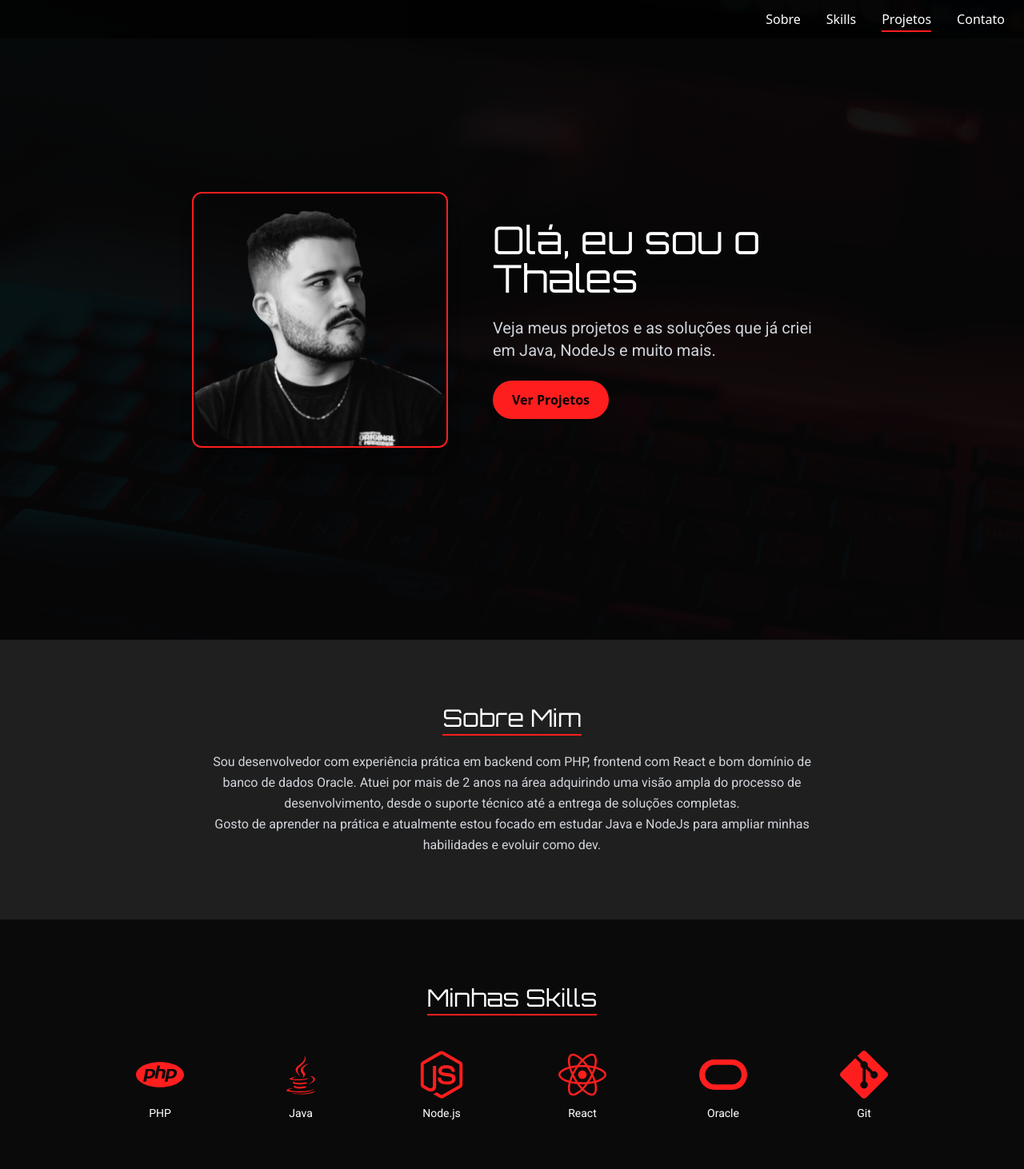
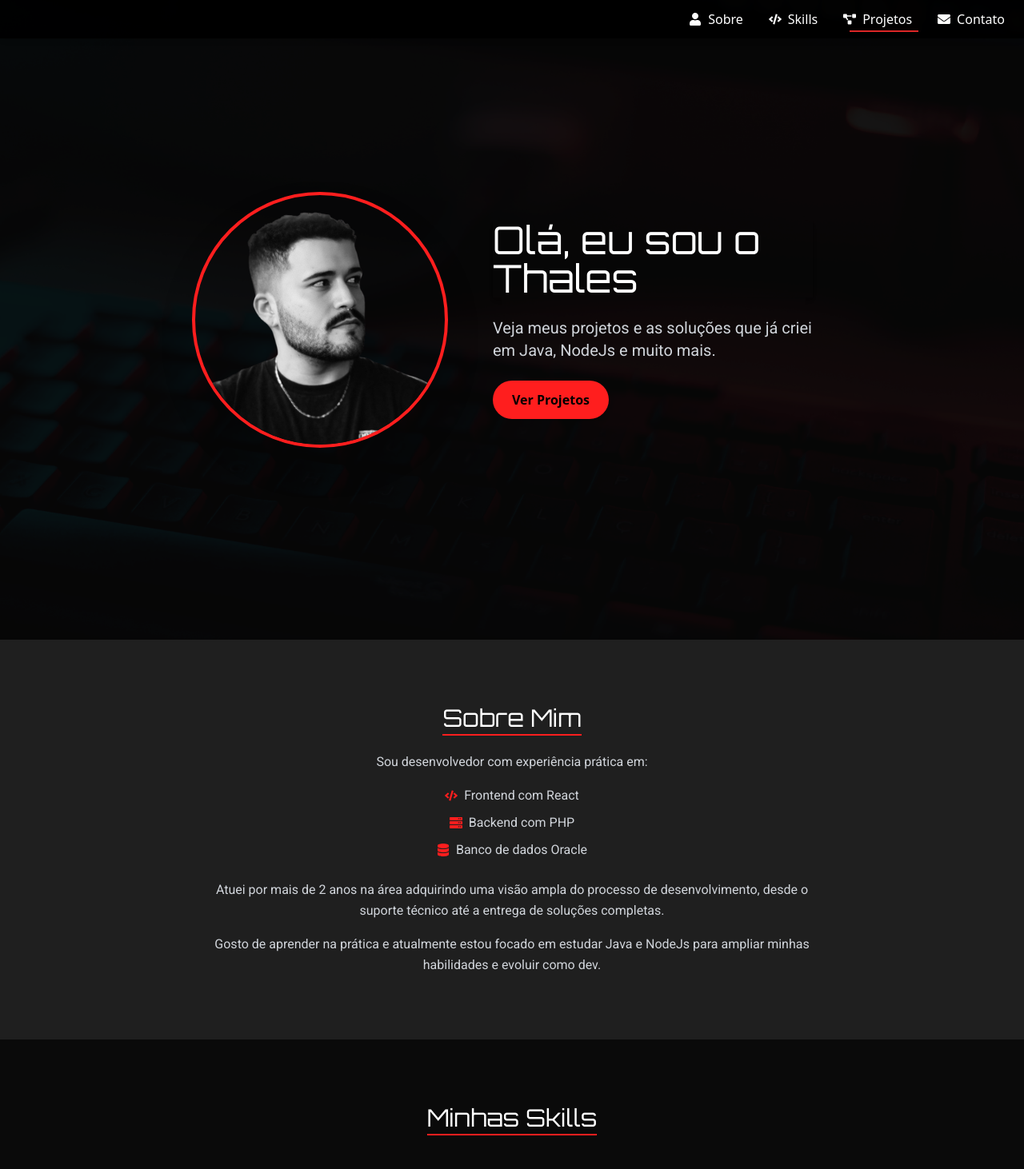
Before and after one commit to thales-sblue/thales-sblue.github.io, a React (Vite) app: page / in a window 1280 px wide. Shown: the top 1462 px of the page at 80% size. Built offline with nearby package versions, Linux system fonts and the light colour scheme.

Commit message:
header update

```diff
--- a/package.json
+++ b/package.json
@@ -15,6 +15,7 @@
     "react": "^18.2.0",
     "react-dom": "^18.2.0",
     "react-icons": "^5.5.0",
+    "react-tsparticles": "^2.12.2",
     "recharts": "^2.15.3",
     "thales-dev": "file:"
   },
--- a/src/components/About.jsx
+++ b/src/components/About.jsx
@@ -1,5 +1,6 @@
 import React from "react";
 import { motion } from "framer-motion";
+import { FaCode, FaDatabase, FaServer } from "react-icons/fa"; // Importando ícones
 
 const fadeUp = { hidden: { opacity: 0, y: 20 }, visible: { opacity: 1, y: 0 } };
 
@@ -19,9 +20,23 @@ export default function About() {
                     Sobre Mim
                     <span className="absolute left-0 -bottom-1 w-full h-0.5 bg-accent"></span>
                 </h2>
-                <p className="font-body text-gray-300 leading-relaxed">
-                    Sou desenvolvedor com experiência prática em backend com PHP, frontend com React e bom domínio de banco de dados Oracle.
-                    Atuei por mais de 2 anos na área adquirindo uma visão ampla do processo de desenvolvimento, desde o suporte técnico até a entrega de soluções completas.               </p>
+                <p className="font-body text-gray-300 leading-relaxed mb-4">
+                    Sou desenvolvedor com experiência prática em:
+                </p>
+                <ul className="font-body text-gray-300 leading-relaxed mb-6 space-y-2">
+                    <li className="flex items-center justify-center">
+                        <FaCode className="text-accent mr-2" /> Frontend com React
+                    </li>
+                    <li className="flex items-center justify-center">
+                        <FaServer className="text-accent mr-2" /> Backend com PHP
+                    </li>
+                    <li className="flex items-center justify-center">
+                        <FaDatabase className="text-accent mr-2" /> Banco de dados Oracle
+                    </li>
+                </ul>
+                <p className="font-body text-gray-300 leading-relaxed mb-4">
+                    Atuei por mais de 2 anos na área adquirindo uma visão ampla do processo de desenvolvimento, desde o suporte técnico até a entrega de soluções completas.
+                </p>
                 <p className="font-body text-gray-300 leading-relaxed">
                     Gosto de aprender na prática e atualmente estou focado em estudar Java e NodeJs para ampliar minhas habilidades e evoluir como dev.
                 </p>
--- a/src/components/Header.jsx
+++ b/src/components/Header.jsx
@@ -1,12 +1,12 @@
-// src/components/Header.jsx
 import React, { useState, useEffect } from "react";
 import { HiMenu, HiX } from "react-icons/hi";
+import { FaUser, FaCode, FaProjectDiagram, FaEnvelope } from "react-icons/fa";
 
 const navItems = [
-    { name: "Sobre", href: "#about" },
-    { name: "Skills", href: "#skills" },
-    { name: "Projetos", href: "#projects" },
-    { name: "Contato", href: "#contact" },
+    { name: "Sobre", href: "#about", icon: <FaUser /> },
+    { name: "Skills", href: "#skills", icon: <FaCode /> },
+    { name: "Projetos", href: "#projects", icon: <FaProjectDiagram /> },
+    { name: "Contato", href: "#contact", icon: <FaEnvelope /> },
 ];
 
 export default function Header() {
@@ -18,7 +18,7 @@ export default function Header() {
             const pos = window.scrollY;
             navItems.forEach(({ name, href }) => {
                 const sec = document.querySelector(href);
-                if (sec && pos >= sec.offsetTop - 120) {
+                if (sec && pos >= sec.offsetTop - 160) {
                     setActive(name);
                 }
             });
@@ -29,53 +29,50 @@ export default function Header() {
 
     return (
         <>
-            <header className="fixed inset-x-0 top-0 z-50 flex items-center bg-black/70 px-6 py-3">
-                {/* Navegação Desktop, alinhada à direita */}
+            <header className="fixed inset-x-0 top-0 z-50 flex items-center bg-black/90 px-6 py-3 shadow-md">
                 <nav className="hidden md:flex ml-auto space-x-8">
                     {navItems.map((item) => (
                         <a
                             key={item.name}
                             href={item.href}
-                            className={`
-                relative text-white hover:text-accent transition-colors
-                ${active === item.name ? "text-accent" : ""}
-              `}
+                            className={
+                                "relative text-white hover:text-red-600 transition-colors flex items-center space-x-2 " +
+                                (active === item.name ? "text-red-600" : "")
+                            }
                         >
-                            {item.name}
+                            {item.icon}
+                            <span>{item.name}</span>
                             <span
-                                className={`
-                  absolute left-0 -bottom-1 h-0.5 bg-accent
-                  transition-all duration-300
-                  ${active === item.name ? "w-full" : "w-0"}
-                `}
+                                className={
+                                    "absolute left-0 -bottom-1 h-0.5 bg-red-600 transition-all duration-300 " +
+                                    (active === item.name ? "w-full" : "w-0")
+                                }
                             />
                         </a>
                     ))}
                 </nav>
 
-                {/* Botão Mobile */}
                 <button
                     className="md:hidden ml-auto text-white text-2xl"
                     onClick={() => setIsOpen(true)}
+                    aria-label="Open menu"
                 >
                     <HiMenu />
                 </button>
             </header>
 
-            {/* Mobile Menu Overlay */}
             {isOpen && (
                 <div className="fixed inset-0 z-40 flex">
-                    {/* Fundo semitransparente */}
                     <div
-                        className="absolute inset-0 bg-black/80"
+                        className="absolute inset-0 bg-black/90"
                         onClick={() => setIsOpen(false)}
                     />
 
-                    {/* Drawer móvel: altura auto até o último item */}
-                    <div className="fixed top-0 right-0 w-64 bg-primary p-6 flex flex-col space-y-4 rounded-bl-lg z-50">
+                    <div className="fixed top-0 right-0 w-64 bg-black p-6 flex flex-col space-y-6 rounded-bl-lg shadow-lg z-50 transform transition-transform duration-300 ease-in-out">
                         <button
                             className="self-end text-white text-2xl"
                             onClick={() => setIsOpen(false)}
+                            aria-label="Close menu"
                         >
                             <HiX />
                         </button>
@@ -84,9 +81,10 @@ export default function Header() {
                                 key={item.name}
                                 href={item.href}
                                 onClick={() => setIsOpen(false)}
-                                className="text-white text-lg hover:text-accent transition"
+                                className="flex items-center space-x-3 text-white text-lg hover:text-red-600 transition"
                             >
-                                {item.name}
+                                {item.icon}
+                                <span>{item.name}</span>
                             </a>
                         ))}
                     </div>
--- a/src/components/Hero.jsx
+++ b/src/components/Hero.jsx
@@ -9,10 +9,11 @@ export default function Hero() {
             id="hero"
             className="
                 relative h-screen
-        flex flex-col md:flex-row        /* empilha no mobile, lado a lado no desktop */
-        items-center justify-center      /* tudo centralizado */
-        gap-8                            /* espaço constante entre foto e texto */
+                flex flex-col md:flex-row
+                items-center justify-center
+                gap-8
                 bg-cover bg-center
+                bg-gradient-to-r from-blue-500 to-purple-600
             "
             style={{ backgroundImage: `url(${bgHero})` }}
         >
@@ -30,9 +31,10 @@ export default function Hero() {
                     className="
                         w-64 h-64 md:w-80 md:h-80
                         object-cover
-            rounded-xl
-            border-2 border-accent
-            shadow-xl
+                        rounded-full
+                        border-4 border-accent
+                        shadow-2xl
+                        transition-transform transform hover:scale-105
                     "
                 />
             </motion.div>
@@ -41,7 +43,7 @@ export default function Hero() {
                 className="
                     relative z-20
                     px-6
-          max-w-md       /* largura máxima pra texto ficar próximo */
+                    max-w-md
                     text-center md:text-left
                     space-y-6
                 "
@@ -49,7 +51,7 @@ export default function Hero() {
                 animate={{ opacity: 1, x: 0 }}
                 transition={{ duration: 0.8 }}
             >
-                <h1 className="font-heading text-4xl md:text-5xl text-white leading-snug">
+                <h1 className="font-heading text-4xl md:text-5xl text-white leading-snug shadow-md">
                     Olá, eu sou o Thales
                 </h1>
                 <p className="font-body text-lg md:text-xl text-gray-300">
@@ -61,7 +63,7 @@ export default function Hero() {
                         inline-block
                         bg-accent text-black font-semibold
                         px-6 py-3 rounded-full
-            hover:scale-105 transition
+                        hover:bg-white hover:text-black transition
                     "
                 >
                     Ver Projetos
```
Also changed, not shown: 7 other files (tests, documents, lock files or other folders). Lines whose indentation alone changed are shown as unchanged.
